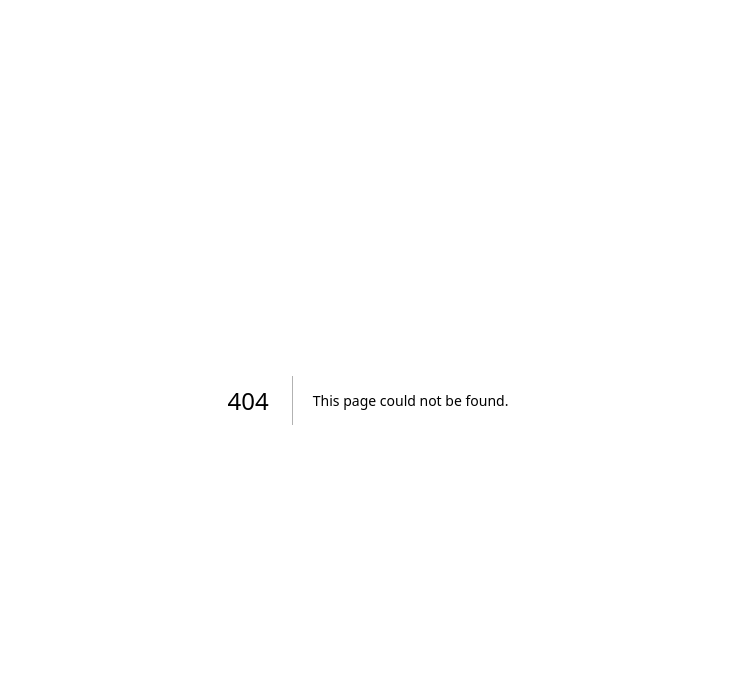
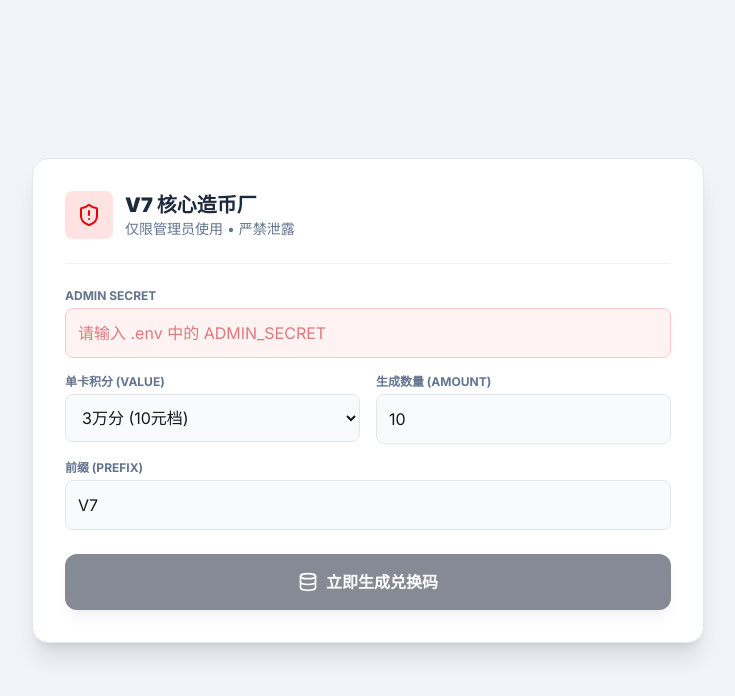
Before and after one commit to shingo0083/panorama-gen-v7, a Next.js app: page /admin in a window 1280 px wide. Before the commit this address had no page. Shown: the top 696 px of the page, without its empty margins (272-1007 px from the left). Built offline with nearby package versions, Linux system fonts and the light colour scheme.

Commit message:
add coin page

```diff
--- /dev/null
+++ b/src/app/admin/page.tsx
@@ -0,0 +1,152 @@
+"use client";
+import { useState } from 'react';
+import { Copy, Check, ShieldAlert, Database, Loader2 } from 'lucide-react';
+
+export default function AdminPage() {
+  const [secret, setSecret] = useState('');
+  const [amount, setAmount] = useState(10);
+  const [value, setValue] = useState(30000);
+  const [prefix, setPrefix] = useState('V7');
+
+  const [result, setResult] = useState<string[]>([]);
+  const [loading, setLoading] = useState(false);
+  const [copied, setCopied] = useState(false);
+  const [error, setError] = useState('');
+
+  const handleGenerate = async () => {
+    setLoading(true);
+    setError('');
+    setResult([]);
+
+    try {
+      const res = await fetch('/api/admin/generate-codes', {
+        method: 'POST',
+        headers: {
+          'Content-Type': 'application/json',
+          'x-admin-secret': secret // 携带密钥头
+        },
+        body: JSON.stringify({ amount, value, prefix })
+      });
+
+      const data = await res.json();
+
+      if (!res.ok) throw new Error(data.error || "生成失败，密钥错误？");
+
+      setResult(data.codes);
+    } catch (e: any) {
+      setError(e.message);
+    } finally {
+      setLoading(false);
+    }
+  };
+
+  const copyToClipboard = () => {
+    const text = result.join('\n');
+    navigator.clipboard.writeText(text);
+    setCopied(true);
+    setTimeout(() => setCopied(false), 2000);
+  };
+
+  return (
+    <div className="min-h-screen bg-slate-100 p-8 font-sans flex items-center justify-center">
+      <div className="bg-white shadow-xl rounded-2xl p-8 w-full max-w-2xl border border-slate-200">
+        <div className="flex items-center gap-3 mb-6 pb-6 border-b border-slate-100">
+            <div className="p-3 bg-red-100 text-red-600 rounded-lg">
+                <ShieldAlert size={24} />
+            </div>
+            <div>
+                <h1 className="text-xl font-black text-slate-800">V7 核心造币厂</h1>
+                <p className="text-sm text-slate-500">仅限管理员使用 • 严禁泄露</p>
+            </div>
+        </div>
+
+        {/* 控制区 */}
+        <div className="grid grid-cols-2 gap-4 mb-6">
+            <div className="col-span-2">
+                <label className="text-xs font-bold text-slate-500 uppercase block mb-1">Admin Secret</label>
+                <input
+                    type="password"
+                    value={secret}
+                    onChange={e => setSecret(e.target.value)}
+                    placeholder="请输入 .env 中的 ADMIN_SECRET"
+                    className="w-full p-3 border border-red-200 rounded-lg bg-red-50 text-red-700 focus:ring-2 focus:ring-red-500 outline-none"
+                />
+            </div>
+
+            <div>
+                <label className="text-xs font-bold text-slate-500 uppercase block mb-1">单卡积分 (Value)</label>
+                <select
+                    value={value}
+                    onChange={e => setValue(Number(e.target.value))}
+                    className="w-full p-3 border border-slate-200 rounded-lg bg-slate-50 outline-none"
+                >
+                    <option value="10000">1万分 (测试)</option>
+                    <option value="30000">3万分 (10元档)</option>
+                    <option value="100000">10万分 (30元档)</option>
+                    <option value="180000">18万分 (50元档)</option>
+                    <option value="400000">40万分 (100元档)</option>
+                </select>
+            </div>
+
+            <div>
+                <label className="text-xs font-bold text-slate-500 uppercase block mb-1">生成数量 (Amount)</label>
+                <input
+                    type="number"
+                    value={amount}
+                    onChange={e => setAmount(Number(e.target.value))}
+                    className="w-full p-3 border border-slate-200 rounded-lg bg-slate-50 outline-none"
+                    min="1" max="100"
+                />
+            </div>
+
+            <div className="col-span-2">
+                <label className="text-xs font-bold text-slate-500 uppercase block mb-1">前缀 (Prefix)</label>
+                <input
+                    type="text"
+                    value={prefix}
+                    onChange={e => setPrefix(e.target.value.toUpperCase())}
+                    className="w-full p-3 border border-slate-200 rounded-lg bg-slate-50 outline-none uppercase font-mono"
+                    placeholder="例如: V7-GIFT"
+                />
+            </div>
+        </div>
+
+        {error && (
+            <div className="mb-6 p-4 bg-red-50 text-red-600 rounded-lg text-sm font-bold text-center">
+                {error}
+            </div>
+        )}
+
+        <button
+            onClick={handleGenerate}
+            disabled={loading || !secret}
+            className="w-full py-4 bg-slate-900 text-white rounded-xl font-bold shadow-lg hover:bg-slate-800 transition disabled:opacity-50 disabled:cursor-not-allowed flex items-center justify-center gap-2"
+        >
+            {loading ? <Loader2 className="animate-spin"/> : <Database size={20}/>}
+            {loading ? '正在铸造区块...' : '立即生成兑换码'}
+        </button>
+
+        {/* 结果区 */}
+        {result.length > 0 && (
+            <div className="mt-8 pt-8 border-t border-slate-200 animate-in fade-in slide-in-from-bottom-4">
+                <div className="flex justify-between items-center mb-4">
+                    <h3 className="font-bold text-slate-700">生成结果 ({result.length}个)</h3>
+                    <button
+                        onClick={copyToClipboard}
+                        className="text-xs bg-indigo-50 text-indigo-600 px-3 py-1.5 rounded-full font-bold hover:bg-indigo-100 transition flex items-center gap-1"
+                    >
+                        {copied ? <Check size={14}/> : <Copy size={14}/>}
+                        {copied ? '已复制' : '复制全部'}
+                    </button>
+                </div>
+                <div className="bg-slate-900 rounded-xl p-4 font-mono text-sm text-green-400 h-64 overflow-y-auto shadow-inner">
+                    {result.map((code, i) => (
+                        <div key={i} className="mb-1">{code}</div>
+                    ))}
+                </div>
+            </div>
+        )}
+      </div>
+    </div>
+  );
+}
```
